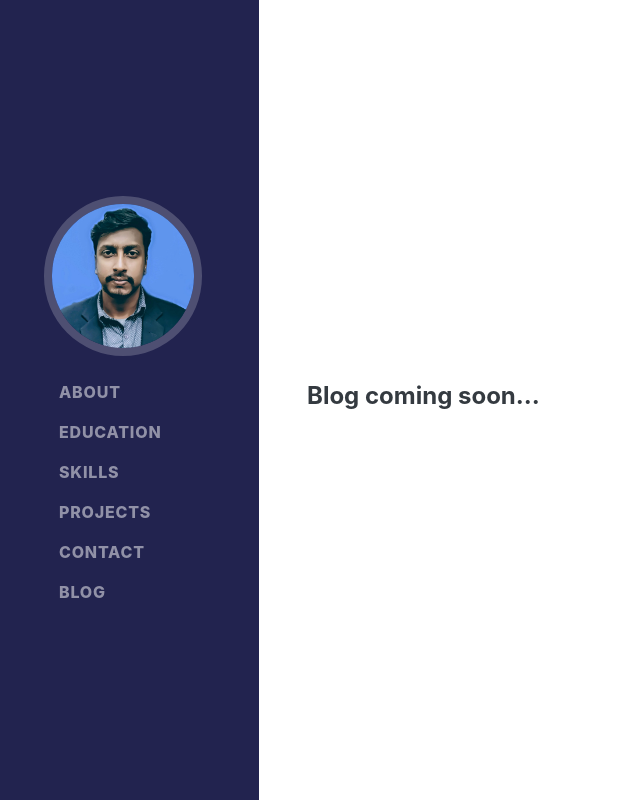
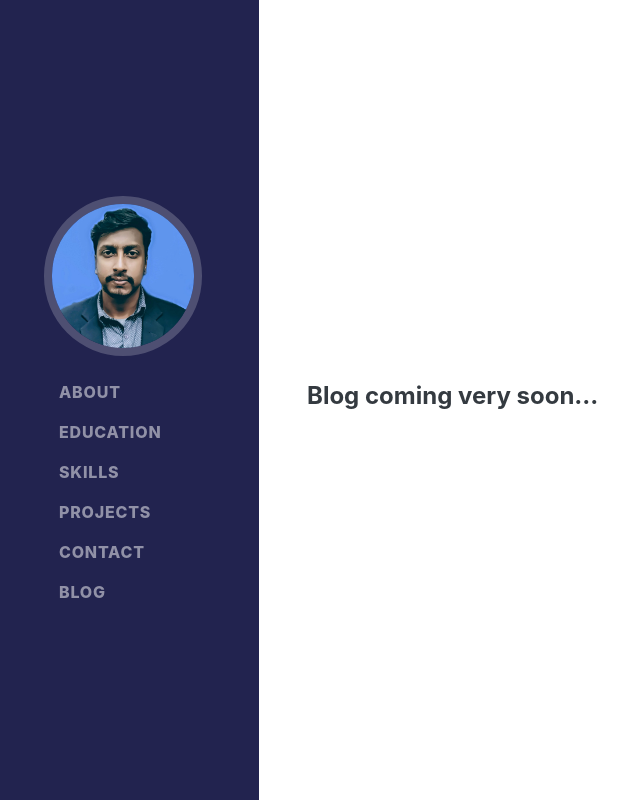
Before and after one commit to iamMahmudul/portfolio-MHR, a Django app: page /blog/ in a window 1280 px wide. Shown: the whole page, without its empty margins (13-653 px from the left). Run offline with Django 3.2, Linux system fonts and the light colour scheme; some libraries are stand-ins or nearby versions; some web fonts are replaced.

Commit message:
Update blog.html

```diff
--- a/my_portfolio/templates/blog.html
+++ b/my_portfolio/templates/blog.html
@@ -5,7 +5,7 @@
 
             <section class="resume-section p-3 p-lg-5 d-flex d-column" id="about">
               <div class="my-auto">
-                  <h4>Blog coming soon...</h4
+                  <h4>Blog coming very soon...</h4
               </div>
             </section>
           </div>
```
